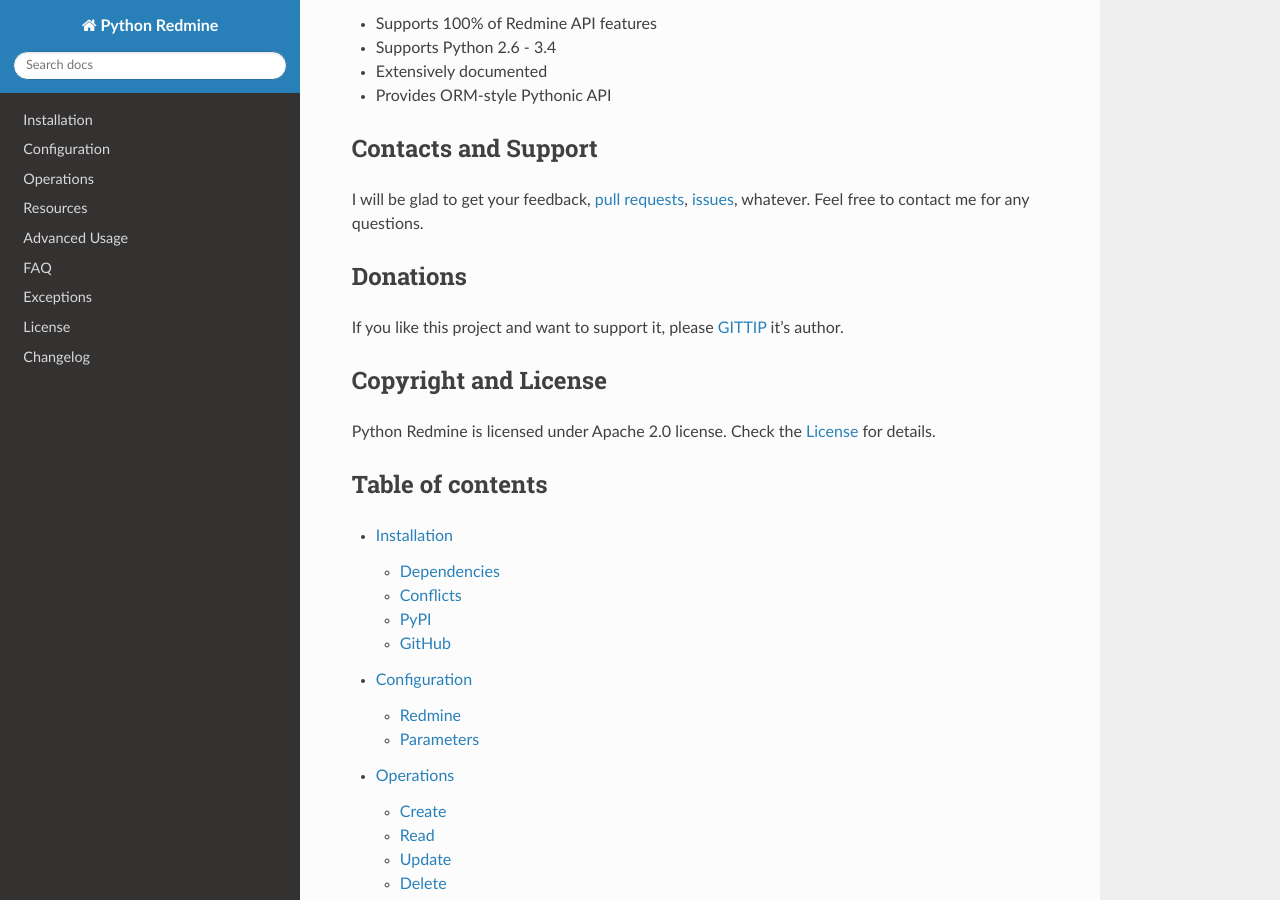
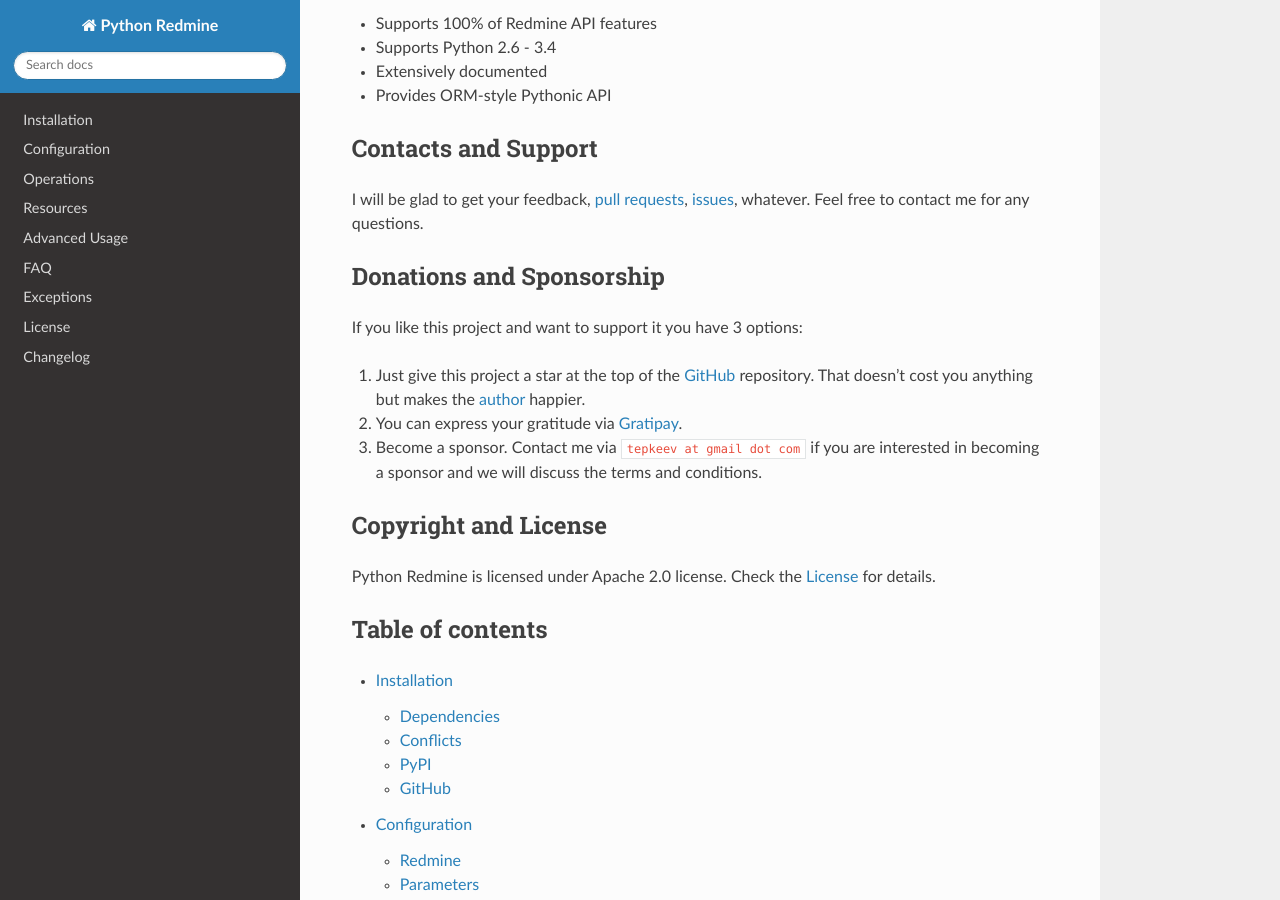
Before and after one commit to maxtepkeev/python-redmine, a Sphinx documentation site: the page built from docs/index.rst, in a window 1280 px wide and 900 px high, scrolled down 946 px. Built offline with Sphinx 7.4.7 and the Read the Docs theme 2.0.0, drawn with Linux system fonts in a browser that asks for light colours.

Commit message:
docs donations section update [ci skip]

```diff
--- a/docs/index.rst
+++ b/docs/index.rst
@@ -69,11 +69,16 @@
 `issues <https://github.com/maxtepkeev/python-redmine/issues>`_, whatever. Feel free to contact me for any
 questions.
 
-Donations
----------
+Donations and Sponsorship
+-------------------------
 
-If you like this project and want to support it, please `GITTIP <https://www.gittip.com/maxtepkeev/>`_
-it's author.
+If you like this project and want to support it you have 3 options:
+
+#. Just give this project a star at the top of the `GitHub <https://github.com/maxtepkeev/python-redmine>`_
+   repository. That doesn't cost you anything but makes the `author <https://github.com/maxtepkeev>`_ happier.
+#. You can express your gratitude via `Gratipay <https://gratipay.com/maxtepkeev/>`_.
+#. Become a sponsor. Contact me via ``tepkeev at gmail dot com`` if you are interested in becoming a sponsor
+   and we will discuss the terms and conditions.
 
 Copyright and License
 ---------------------
```
Also changed, not shown: README.rst (+9 -3 lines).
